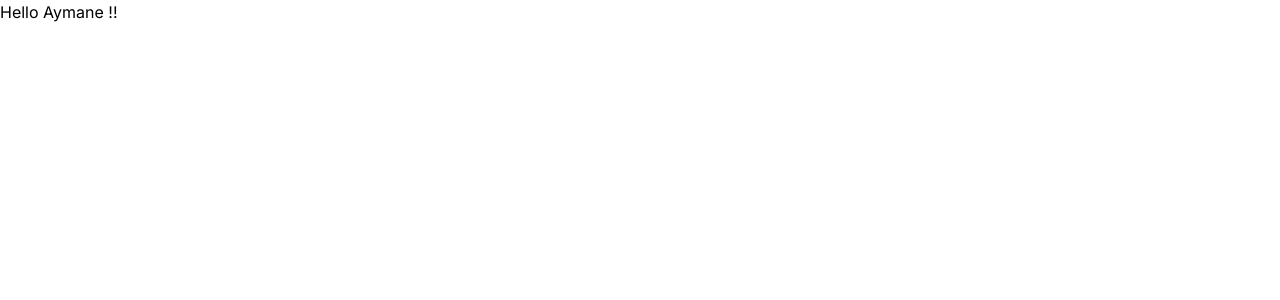
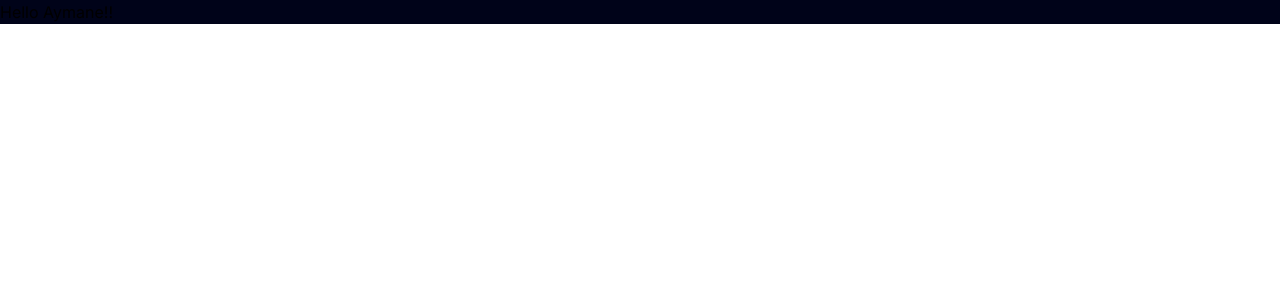
Before and after one commit to AymanSdk/porfolio_next_v2, a Next.js app: page / in a window 1280 px wide. Shown: the top 300 px of the page. Built offline with nearby package versions, Linux system fonts and the light colour scheme.

Commit message:
refactor: Update landing page layout and content

```diff
--- a/app/page.tsx
+++ b/app/page.tsx
@@ -1,8 +1,8 @@
 export default function Home() {
   return (
-    <main className="relative">
+    <main className="relative bg-black-100">
       <div>
-        <h1>Hello Aymane !!</h1>
+        <h1>Hello Aymane!!</h1>
       </div>
     </main>
   );
```
